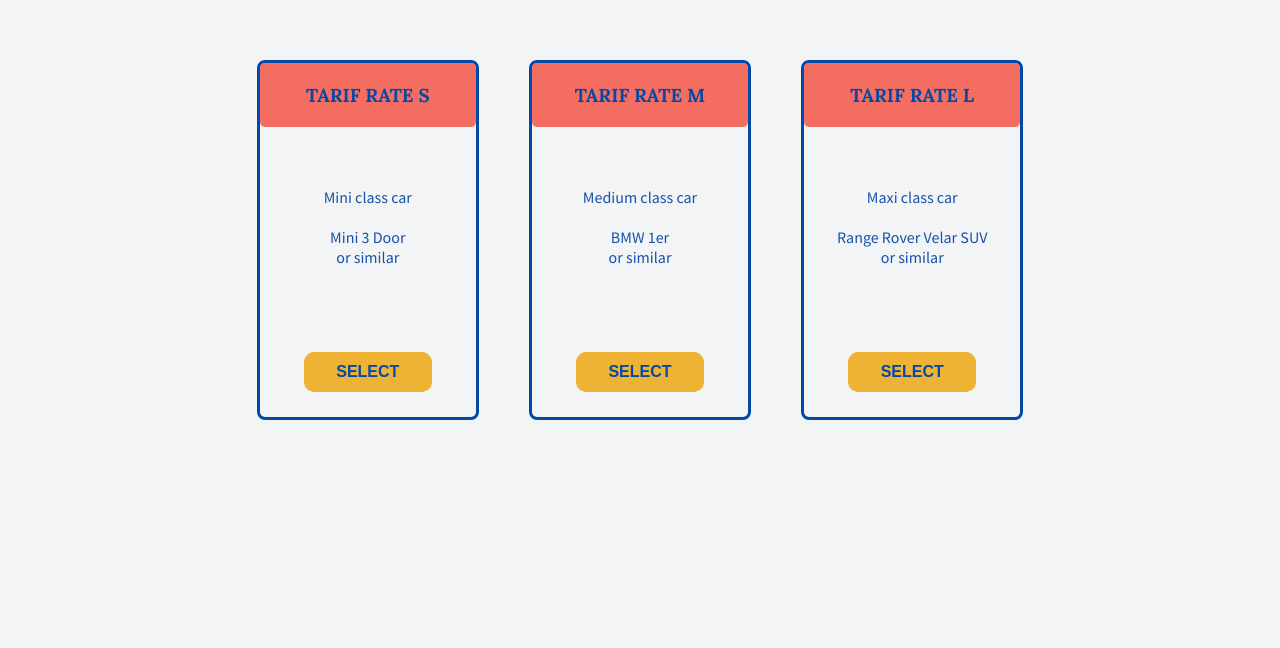
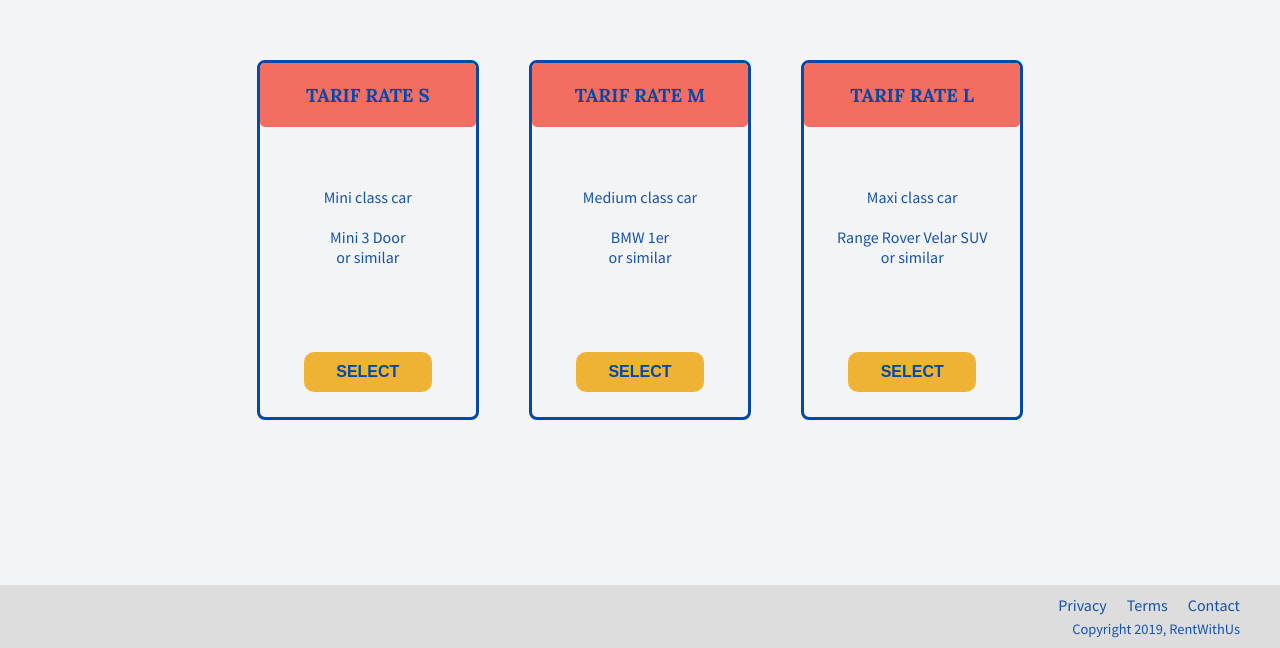
Before and after one commit to libormarko/A_Product_Landing_Page, a plain HTML site: page index.html in a window 1280 px wide. Shown: the part 1295-1943 px from the top of the page. Before the commit the page ends 1880 px from the top, so only its background shows below. Drawn offline with Linux system fonts and the light colour scheme.

Commit message:
Footer added

```diff
--- a/index.html
+++ b/index.html
@@ -97,5 +97,13 @@
             </div>
         </div>
     </div>
+    <footer>
+        <ul>
+          <li><a href="#">Privacy</a></li>
+          <li><a href="#">Terms</a></li>
+          <li><a href="#">Contact</a></li>
+        </ul>
+        <span>Copyright 2019, RentWithUs</span>
+    </footer>
 </body>
 </html>
--- a/style.css
+++ b/style.css
@@ -50,6 +50,8 @@ a {
 .grid {
   display: flex;
 }
+
+/* header */
 
 header {
   position: fixed;
@@ -119,6 +121,8 @@ nav li:hover {
   text-decoration: underline overline;
 }
 
+/* why us - values */
+
 #values:before {            /* Creating space above the target of a jump link. */
   display: block;
   content: "";
@@ -162,6 +166,8 @@ nav li:hover {
   }
 }
 
+/* submit form */
+
 #hero {
   margin: 50px 0px;
   display: flex;
@@ -198,6 +204,8 @@ nav li:hover {
   transition: background-color 1s;
 }
 
+/* tips - video */
+
 #tips {
   padding-top: 130px;           /* Creating space above the target of a jump link. */
   margin-top: -50px;
@@ -212,6 +220,8 @@ nav li:hover {
   max-width: 560px;
   width: 100%;
 }
+
+/* tarifs */
 
 #tarifs {
   padding-top: 130px;
@@ -282,3 +292,29 @@ nav li:hover {
   background-color: #F36D60;
   transition: background-color 1s;
 }
+
+/* footer */
+
+footer {
+  margin-top: 10px;
+  background-color: #ddd;
+  padding: 10px;
+  padding-right: 30px;
+}
+
+footer ul {
+  display: flex;
+  justify-content: flex-end;
+}
+
+footer li {
+  padding: 0 10px;
+}
+
+span {
+  margin-top: 5px;
+  padding-right: 10px;
+  display: flex;
+  justify-content: flex-end;
+  font-size: 0.9em;
+}
```
Also changed, not shown: screenshot.png, 1 other file.
